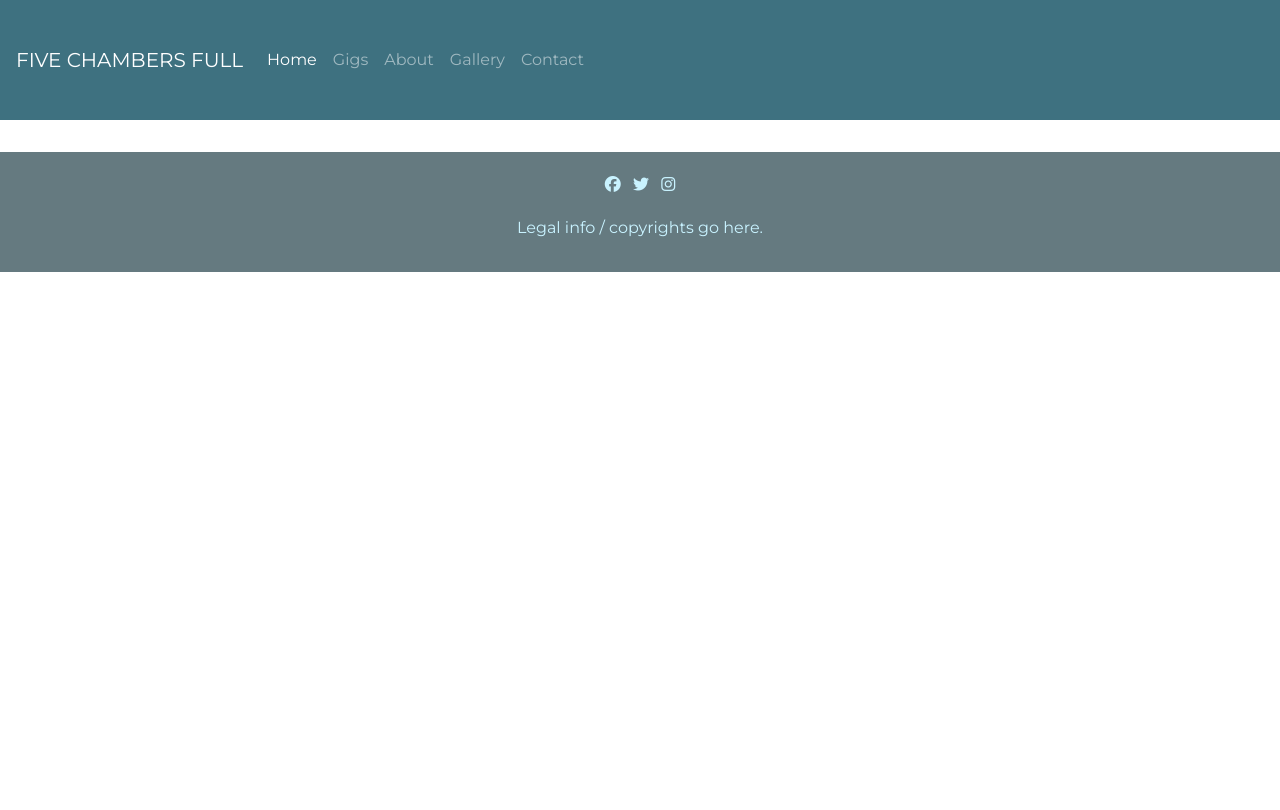
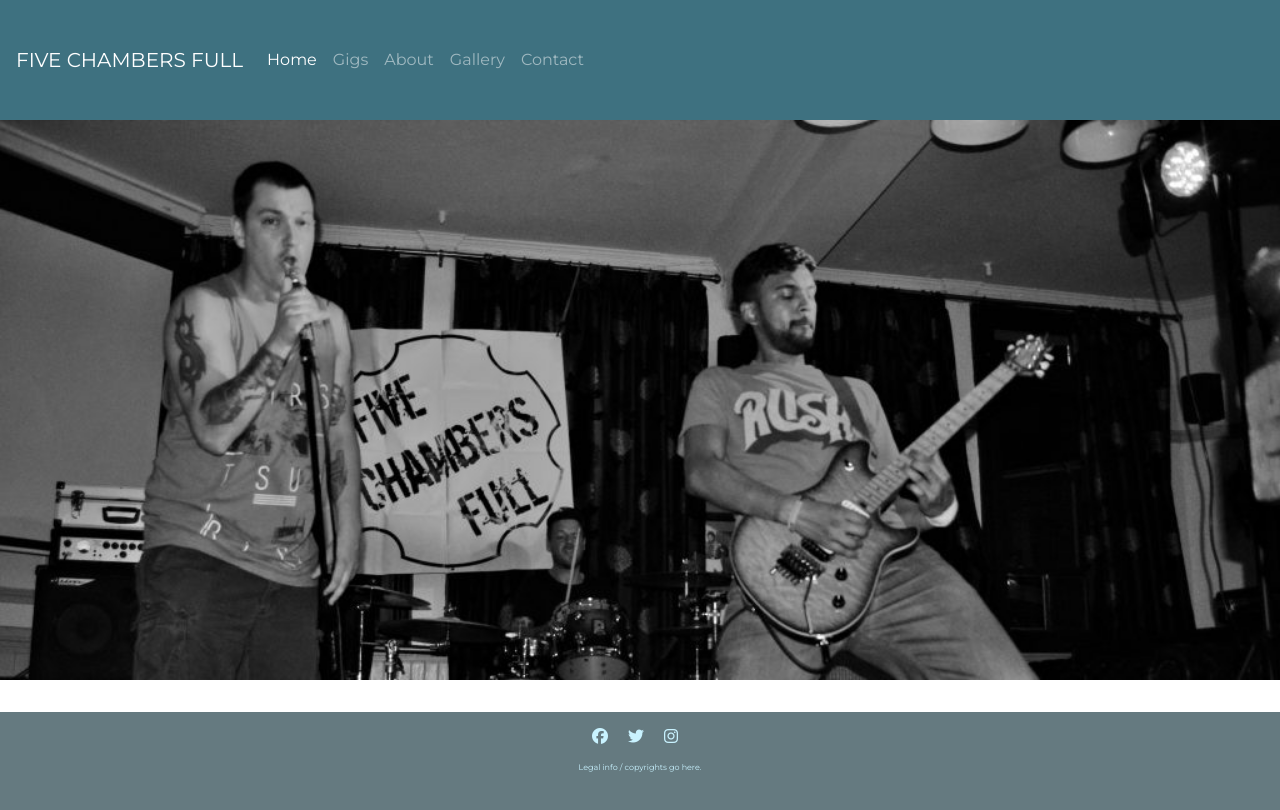
Before and after one commit to Code-Institute-Submissions/uxd-milestone-project, a plain HTML site: page index.html in a window 1280 px wide. Drawn offline with nearby package versions, Linux system fonts and the light colour scheme.

Commit message:
added hero image to header and formatted to sit below nav

```diff
--- a/assets/css/style.css
+++ b/assets/css/style.css
@@ -1,5 +1,6 @@
 @import url('https://fonts.googleapis.com/css2?family=Montserrat:ital@0;1&family=Roboto+Slab:wght@300;400;700&display=swap');
 
+/*------------------------ General Fonts / Colours ---------------------------*/
 
 body {
     font-family: 'Montserrat', sans-serif;
@@ -13,16 +14,15 @@ section {
     padding: 1rem;
 }
 
-/*------------------------------- Nav -------------------------------*/
-
 nav {
-    min-height: 120px;
+    height: 15vh;
     background-color: #3e7180;
-    padding: 10px, 20px;
+    position: relative;
 }
 
-
-/*------------------------------- Footer -------------------------------*/
+header {
+    padding-top: 0px;
+}
 
 footer {
     height: 15vh;
@@ -30,10 +30,22 @@ footer {
     background-color: #657a80;
     padding-top: 1rem;
     color: #C9F3FF;
-    font-size: 1rem;
+    font-size: 0.5rem;
 }
 
 .social-links i {
     color: #C9F3FF;
-    line-height: 2rem;
+    font-size: 1rem;
+    margin-right: 10px;
 }
+
+/*------------------------------- Hero Image -------------------------------*/
+
+.hero-image {
+    height: 70vh;
+    background: url(../images/band_image.jpg) no-repeat top left;
+    -webkit-background-size: cover;
+    -moz-background-size: cover;
+    -o-background-size: cover;
+    background-size: cover;
+}
--- a/index.html
+++ b/index.html
@@ -42,7 +42,10 @@
 	</nav>
 
 	<header>
+		<div class="container-fluid hero-image">
+			<div class="opaque-overlay"></div>
 
+		</div>
 	</header>
 
 	<section>
```
Also changed, not shown: assets/images/band_image.jpg (added).
